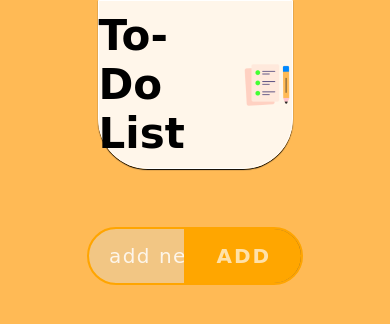
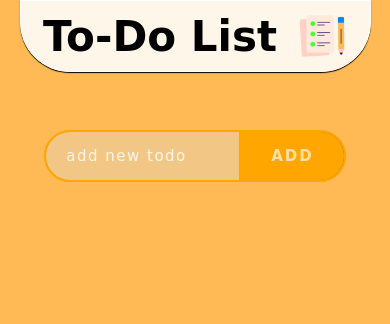
Before and after one commit to Keerthanaparthiban/To-do-list-app, a plain HTML site: page index.html in a window 390 px wide. Drawn offline with Linux system fonts and the light colour scheme; a web font is replaced by a local one.

Commit message:
mobile responsive

```diff
--- a/style.css
+++ b/style.css
@@ -94,6 +94,8 @@ ul li {
   user-select: none;
   cursor: pointer;
   position: relative;
+  display: flex;
+  align-items: center;
 }
 
 ul li::before {
@@ -139,3 +141,60 @@ ul li span {
 ul li span:hover {
   background-color: rgba(255, 255, 255, 0.447);
 }
+
+/* mobile responsive */
+
+@media (max-width: 1200px) {
+  .todo-list {
+    width: 70%;
+  }
+  #list-container {
+    width: 50%;
+  }
+  .list input {
+    width: 42%;
+  }
+}
+
+@media (max-width: 800px) {
+  #list-container {
+    width: 60%;
+  }
+  .list input {
+    width: 45%;
+  }
+}
+
+@media (max-width: 600px) {
+  #list-container {
+    width: 60%;
+  }
+  .list input,
+  .list button,
+  ul li {
+    font-size: 16px;
+  }
+  .todo-list {
+    width: 80%;
+  }
+  #list-container {
+    width: 70%;
+  }
+  .list input {
+    width: 50%;
+  }
+}
+
+@media (max-width: 400px) {
+  .todo-list {
+    width: 90%;
+  }
+  #list-container {
+    width: 80%;
+  }
+  .list input,
+  .list button,
+  ul li {
+    font-size: 15px;
+  }
+}
```
